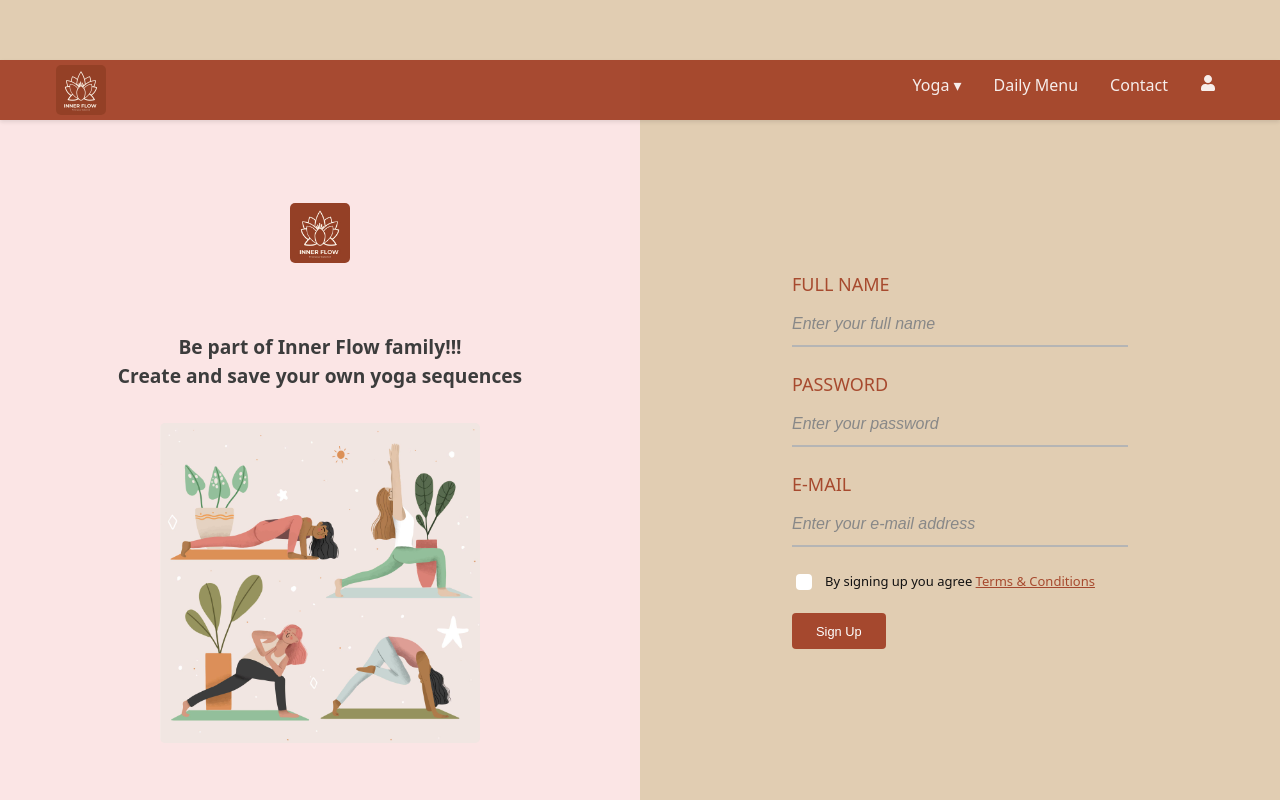
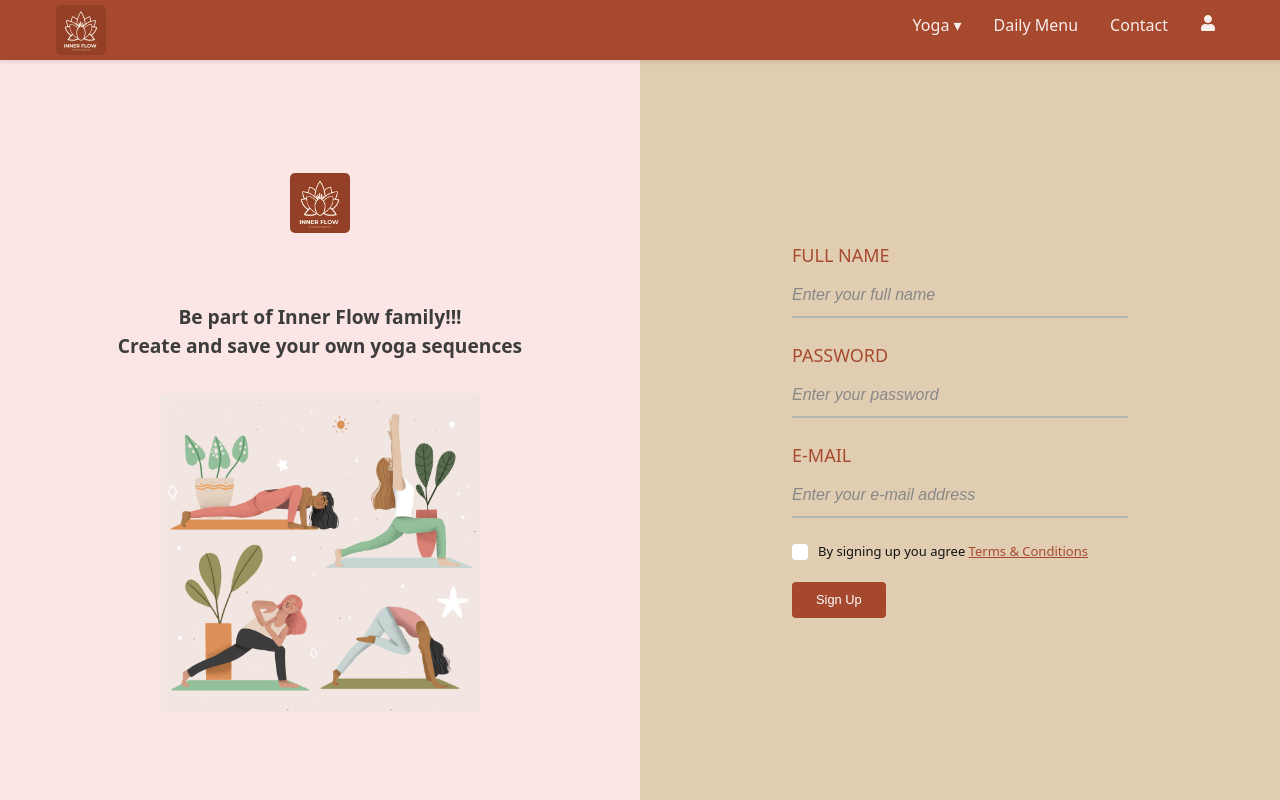
Before and after one commit to IsabelTizon/inner-flow, a React (Vite) app: page /register in a window 1280 px wide. Shown: the top 800 px of the page. Built offline with nearby package versions, Linux system fonts and the light colour scheme; no server answers.

Commit message:
some problems with navbar fixed

```diff
--- a/src/components/Navbar/Navbar.jsx
+++ b/src/components/Navbar/Navbar.jsx
@@ -105,7 +105,9 @@ export default function Navbar() {
 					<Link
 						className={styles.navLink}
 						to="/dailyMenu"
-						onClick={toggle}
+						onClick={() => {
+							if (window.innerWidth <= 768) toggle();
+						}}
 					>
 						Daily Menu
 					</Link>
@@ -114,7 +116,9 @@ export default function Navbar() {
 					<Link
 						className={styles.navLink}
 						to="/contact"
-						onClick={toggle}
+						onClick={() => {
+							if (window.innerWidth <= 768) toggle();
+						}}
 					>
 						Contact
 					</Link>
@@ -190,7 +194,9 @@ export default function Navbar() {
 						<Link
 							className={styles.navLink}
 							to="/admin"
-							onClick={toggle}
+							onClick={() => {
+								if (window.innerWidth <= 768) toggle();
+							}}
 						>
 							Admin
 						</Link>
--- a/src/components/Navbar/Navbar.module.css
+++ b/src/components/Navbar/Navbar.module.css
@@ -8,10 +8,13 @@
 	height: 60px;
 	box-shadow: 0 2px 4px rgba(0, 0, 0, 0.1);
 	position: fixed;
+	top: 0;
 	left: 0;
 	right: 0;
 	width: 100%;
-	z-index: 1000;
+	margin: 0;
+	z-index: 9999;
+	box-sizing: border-box;
 }
 .logo {
 	margin-top: 5px;
@@ -24,9 +27,13 @@
 	margin: 0;
 	padding: 0;
 	align-items: center;
-	max-width: 80vw;
 }
 .navItem {
+	display: flex;
+	align-items: center;
+	position: relative;
+}
+.navItemWithDropdown {
 	display: flex;
 	align-items: center;
 	position: relative;
@@ -63,22 +70,13 @@
 	cursor: pointer;
 	margin-left: 1rem;
 }
-/* BURGER DROPDOWN MENU */
-.showMenu {
-	display: flex !important;
-	position: absolute;
+.dropdownMenu {
+	position: fixed;
 	top: 60px;
+	left: 0;
 	right: 0;
-	flex-direction: column;
-	padding: 0.5rem;
-}
-
-.dropdownMenu {
-	position: absolute;
-	top: 100%;
-	left: 0;
 	background: rgba(163, 66, 39, 0.98);
-	padding: 0.5rem;
+	padding: 1rem;
 	border-radius: 4px;
 	box-shadow: 0 2px 8px rgba(0, 0, 0, 0.15);
 	display: flex;
@@ -86,9 +84,10 @@
 	align-items: center;
 	justify-content: center;
 	gap: 0.5rem;
-	max-width: 100%;
-	min-width: 100%;
-	z-index: 1000;
+	width: 100vw;
+	min-width: 100vw;
+	white-space: nowrap;
+	z-index: 9999;
 	opacity: 1;
 	visibility: visible;
 	transform: translateY(0);
@@ -99,14 +98,17 @@
 	font-size: 1rem;
 	color: #fff;
 	text-decoration: none;
-	padding: 0.5rem;
+	padding: 0.75rem 1rem;
 	transition: all 0.2s ease;
+	width: 100%;
+	text-align: center;
 	display: block;
 }
 
 .dropdownMenu a:hover {
-	background: rgba(205, 11, 11, 0.1);
+	background: rgba(205, 11, 11, 0.2);
 	color: #ffd6c0;
+	border-radius: 4px;
 }
 
 /* USER */
@@ -131,7 +133,12 @@
 	}
 
 	.showMenu {
-		display: flex;
+		display: flex !important;
+		position: absolute;
+		top: 60px;
+		right: 0;
+		flex-direction: column;
+		padding: 0.5rem;
 	}
 
 	.burger {
--- a/src/index.css
+++ b/src/index.css
@@ -17,20 +17,27 @@
 *::before,
 *::after {
 	box-sizing: border-box;
+	margin: 0;
+	padding: 0;
 }
 body {
 	margin: 0;
 	padding: 0;
-
 	padding-top: 60px;
 }
 
-@media (max-width: 768px) {
-	body {
-		padding-top: 60px;
-	}
+html {
+	margin: 0;
+	padding: 0;
+	scroll-behavior: smooth;
 }
 
-html {
-	scroll-behavior: smooth;
+/* Ensure navbar positioning */
+nav {
+	position: fixed;
+	top: 0;
+	left: 0;
+	right: 0;
+	margin: 0;
+	z-index: 9999;
 }
--- a/src/pages/auth/auth.module.css
+++ b/src/pages/auth/auth.module.css
@@ -4,8 +4,10 @@
 	flex-direction: row;
 	justify-content: center;
 	align-items: center;
-	height: 100vh;
+	height: calc(100vh - 60px);
+	margin-top: 0;
 	width: 100%;
+	padding-top: 0;
 }
 /* LOGIN, LOGIN BOX AND REGISTER BOX*/
 .containerAuth {
--- a/src/pages/legal/legal.module.css
+++ b/src/pages/legal/legal.module.css
@@ -1,7 +1,7 @@
 .legalContainer {
 	display: flex;
 	justify-content: center;
-	padding: 100px 5px 0;
+	padding: 60px 5px 0;
 	background-color: #e1cdb2;
 	min-height: 100vh;
 	box-sizing: border-box;
```
